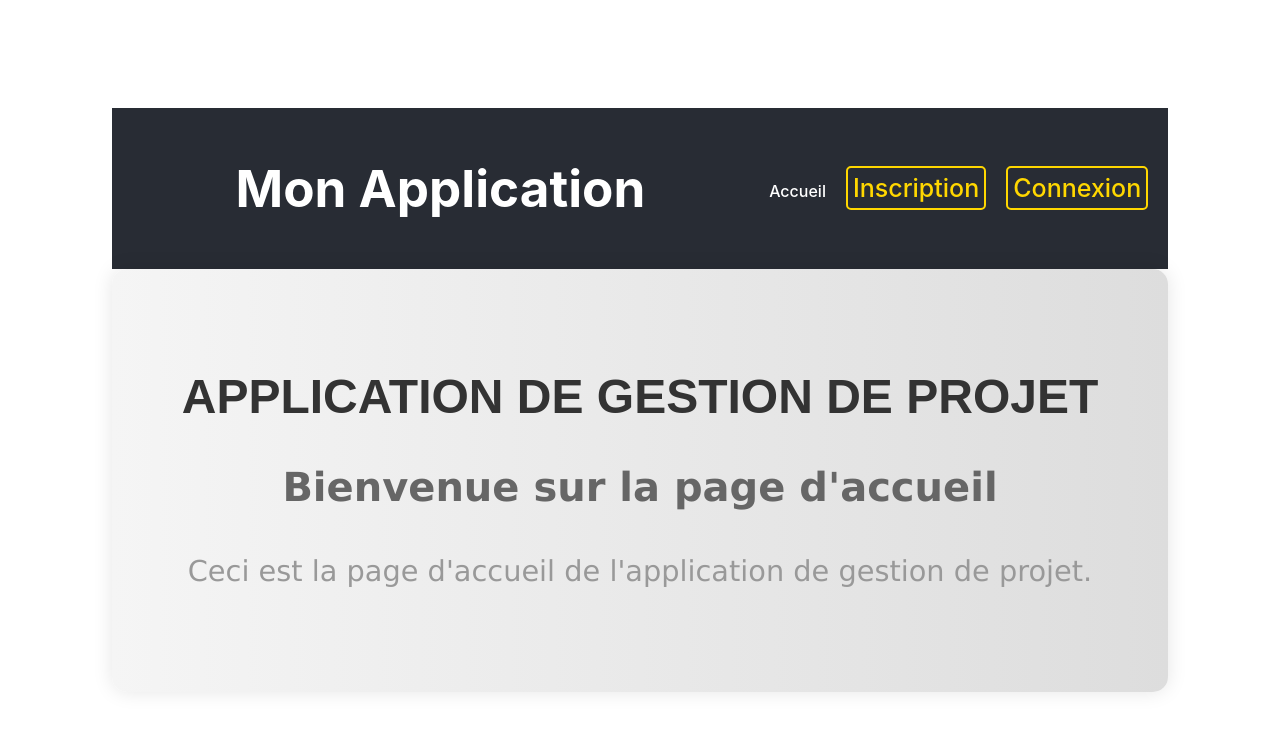
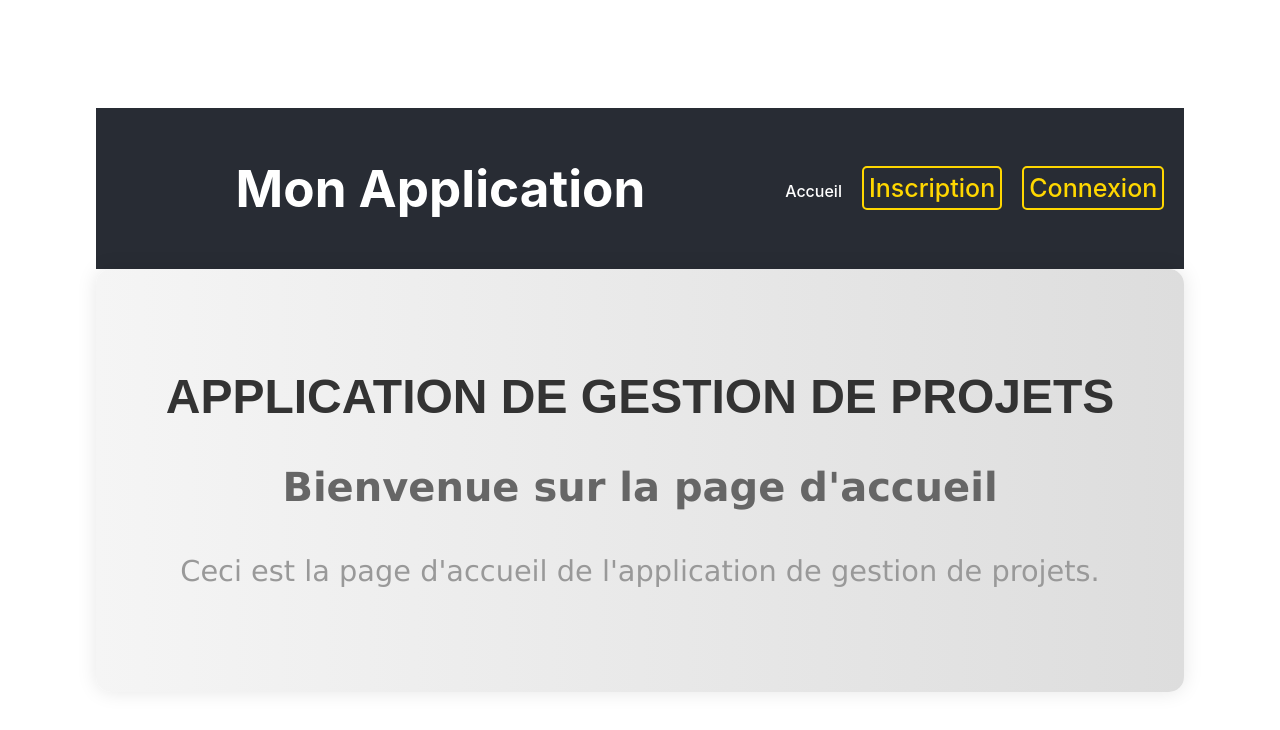
Before and after one commit to yacine977/frontend-gestion-projet, a React (Vite) app: page / in a window 1280 px wide. Shown: the top 730 px of the page. Built offline with nearby package versions, Linux system fonts and the light colour scheme.

Commit message:
Ajout d'une condition spécifique pour l'AdministrateurInfrastructure dans NavBar

```diff
--- a/src/composants/DetailProjet.jsx
+++ b/src/composants/DetailProjet.jsx
@@ -41,7 +41,7 @@ function DetailProjet() {
       <p>{projet.description}</p>
       <p>Date de début : {new Date(projet.dateDebut).toLocaleDateString()}</p>
       <p>Date de fin prévue : {new Date(projet.dateFinPrevu).toLocaleDateString()}</p>
-      <p>Date de fin réelle : {projet.dateFinReel ? new Date(projet.dateFinReel).toLocaleDateString() : 'Non défini'}</p>
+      <p>Date de fin réelle : {projet.dateFinReel ? new Date(projet.dateFinReel).toLocaleDateString() : 'Non définie'}</p>
       <p>Chef de projet ID : {projet.chefDeProjetId}</p>
       <p>Est validé : {projet.est_valide ? 'Oui' : 'Non'}</p>
       <div className='button-group'> {/* Ajoutez la classe 'button-group' à la div */}
--- a/src/composants/HomePage.jsx
+++ b/src/composants/HomePage.jsx
@@ -7,9 +7,9 @@ import '../styles/HomePage.css';
 function HomePage() {
   return (
     <div className="home-page">
-      <h1>Application de Gestion de Projet</h1>
+      <h1>Application de Gestion de Projets</h1>
       <h2>Bienvenue sur la page d'accueil</h2>
-      <p>Ceci est la page d'accueil de l'application de gestion de projet.</p>
+      <p>Ceci est la page d'accueil de l'application de gestion de projets.</p>
 
 
     </div>
--- a/src/composants/NavBar.jsx
+++ b/src/composants/NavBar.jsx
@@ -11,7 +11,17 @@ function NavBar() {
         Mon Application
       </h1>
       <div>
-
+        {role === 'AdministrateurInfrastructure' && user ? (
+          <>
+            <Link to="/" style={{ color: 'white', textDecoration: 'none', margin: '0 10px' }}>Accueil</Link>
+            <Link to="/users" style={{ color: 'white', textDecoration: 'none', margin: '0 10px' }}>Utilisateurs</Link>
+            <div style={{ color: 'white', marginLeft: '10px' }}>
+              Connecté en tant que : <strong>{user.email}</strong>
+            </div><br />
+            <Link to="/deconnexion" style={{ color: '#FF4500', backgroundColor: '#282c34', textDecoration: 'none', margin: '0 10px', fontSize: '25px', padding: '5px', borderRadius: '5px', border: '2px solid #FF4500' }}>Déconnexion</Link>
+          </>
+        ) : (
+          <>
             <Link to="/" style={{ color: 'white', textDecoration: 'none', margin: '0 10px' }}>Accueil</Link>
             {user && (
               <>
@@ -26,7 +36,7 @@ function NavBar() {
                   <Link to="/creer-tache" style={{ color: 'white', textDecoration: 'none', margin: '0 10px' }}>Créer une tâche</Link>
                 )}
                 <Link to="/creer-document" style={{ color: 'white', textDecoration: 'none', margin: '0 10px' }}>Créer un document</Link>
-            {(role === 'AdministrateurInfrastructure' || role === 'PDG') && (
+                {(role !== 'AdministrateurInfrastructure' && (role === 'AdministrateurInfrastructure' || role === 'PDG')) && (
                   <Link to="/users" style={{ color: 'white', textDecoration: 'none', margin: '0 10px' }}>Utilisateurs</Link>
                 )}
                 <Link to="/documents" style={{ color: 'white', textDecoration: 'none', margin: '0 10px' }}>Documents</Link>
@@ -44,6 +54,8 @@ function NavBar() {
                 <Link to="/connexion" style={{ color: '#FFD700', backgroundColor: '#282c34', textDecoration: 'none', margin: '0 10px', fontSize: '25px', padding: '5px', borderRadius: '5px', border: '2px solid #FFD700' }}>Connexion</Link>
               </>
             )}
+          </>
+        )}
       </div>
     </nav>
   );
```
Lines whose indentation alone changed are shown as unchanged.
